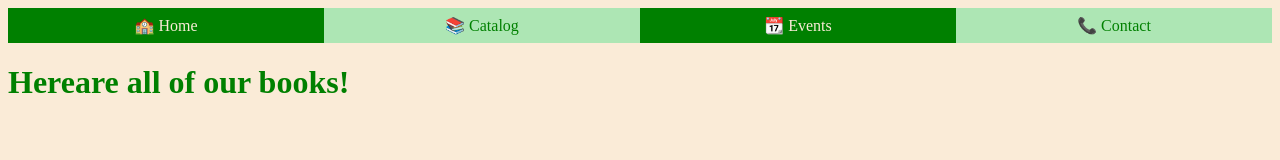
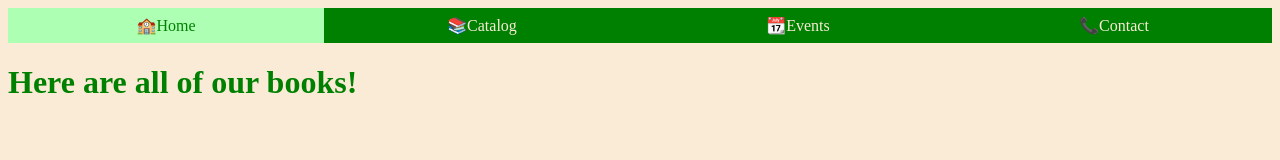
Before and after one commit to abGonzo26/NavBar, a plain HTML site: page catalog.html in a window 1280 px wide. Drawn offline with Linux system fonts and the light colour scheme.

Commit message:
almost finished

```diff
--- a/catalog.html
+++ b/catalog.html
@@ -2,16 +2,16 @@
 <html lang="en">
 <head>
     <meta charset="UTF-8">
-    <meta name="viewport" content="width=device-width">
     <title>Nav Bar</title>
-    <link href="style.css" rel="stylesheet" type="text/css">
+    <link href="style.css" type="text/css" rel="stylesheet">
 </head>
 <body>
 <nav>
     <ul>
-        <li><a href="index.html">&#127979; Home</a></li>
         <li>
-            <a class="active" href="catalog.html">&#128218; Catalog</a>
+            <a class="active" href="index.html">&#127979;Home</a></li>
+        <li>
+            <a href="catalog.html">&#128218;Catalog</a>
             <div class="dropdown-content">
                 <ul>
                     <li><a href="#">Link 1</a></li>
@@ -20,10 +20,21 @@
                 </ul>
             </div>
         </li>
-        <li><a href="events.html">&#128198; Events</a></li>
-        <li><a class="active" href="contact.html">&#128222; Contact</a></li>
+        <li>
+            <a href="events.html">&#128198;Events</a>
+            <div class="dropdown-content">
+                <ul>
+                    <li><a href="#">Link 4</a></li>
+                    <li><a href="#">Link 5</a></li>
+                    <li><a href="#">Link 6</a></li>
+                </ul>
+            </div>
+        </li>
+        <li>
+            <a href="contact.html">&#128222;Contact</a>
+        </li>
     </ul>
 </nav>
-<h1>Hereare all of our books!</h1>
+<h1>Here are all of our books!</h1>
 </body>
-</html>
+</html></html>
--- a/style.css
+++ b/style.css
@@ -1,52 +1,49 @@
-body {
-    background-color: antiquewhite;
-    color: green
-}
-
-nav ul  {
-    display: flex;
+body{
+    background-color:antiquewhite;
+    color:green;}
+nav ul{
+    display:flex;
     flex-wrap:wrap;
     margin:0;
     padding:0;
-    z-index:10;
-}
-
+    z-index:10;}
 nav li {
-    list-style:none;
+    list-style: none;
+    min-width: 200px;
     background-color: green;
     color: antiquewhite;
-    margin:0;
-    flex:1;
-    min-width:200px;
-    text-align:center;
-    display:flex;
+    margin: 0;
+    flex: 1;
+    text-align: center;
+    display: flex;
     position:relative;
 }
-
-nav a, nav a:visited {
-    text-decoration: none;
+nav a, nav a:visited{
+    text-decoration:none;
     width:100%;
     padding:8px 0px;
     color:antiquewhite;
 }
-
-nav a:hover, nav a.active    {
-    color: green;
-    background-color:rgb(173, 230, 180);
+nav a:hover{
+    color:green;
+    background-color:rgb(173,280,180);}
+nav a:hover, nav a.active{
+    color:green;
+    background-color:rgb(173,280,180);
 }
-.dropdown-content {
-    position:absolute
+.dropdown-content{
+    position:absolute;
     top:37px;
     width:100%;
     display:none;
     z-index:20;
 }
-nav li:hover .dropdown-content {
+nav li:hover .dropdown-content{
     display:block;
 }
 .dropdown-content a{
     font-weight:bold;
 }
-.dropdown-content ul {
+.dropdown-content ul{
     flex-direction:column;
 }
```
Also changed, not shown: contact.html (+18 -7 lines), events.html (+18 -7 lines), index.html (+8 -16 lines).
